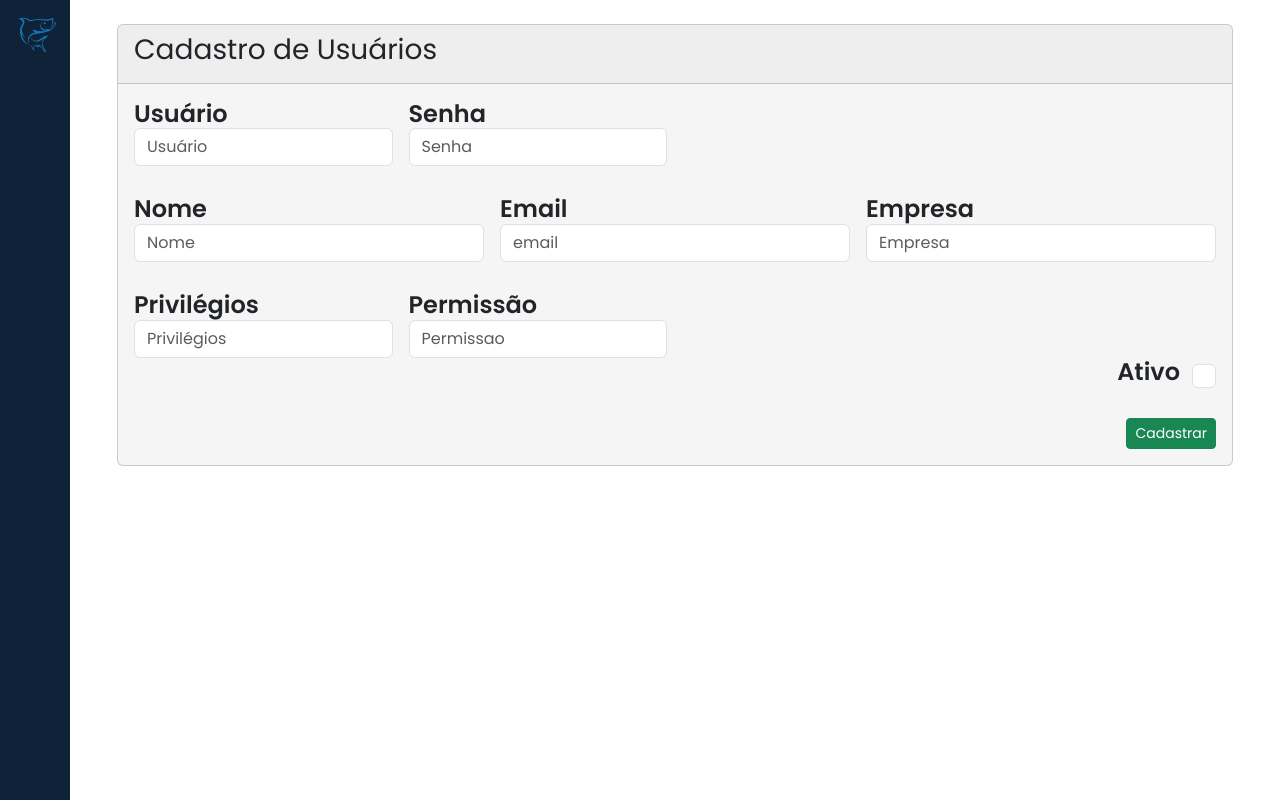
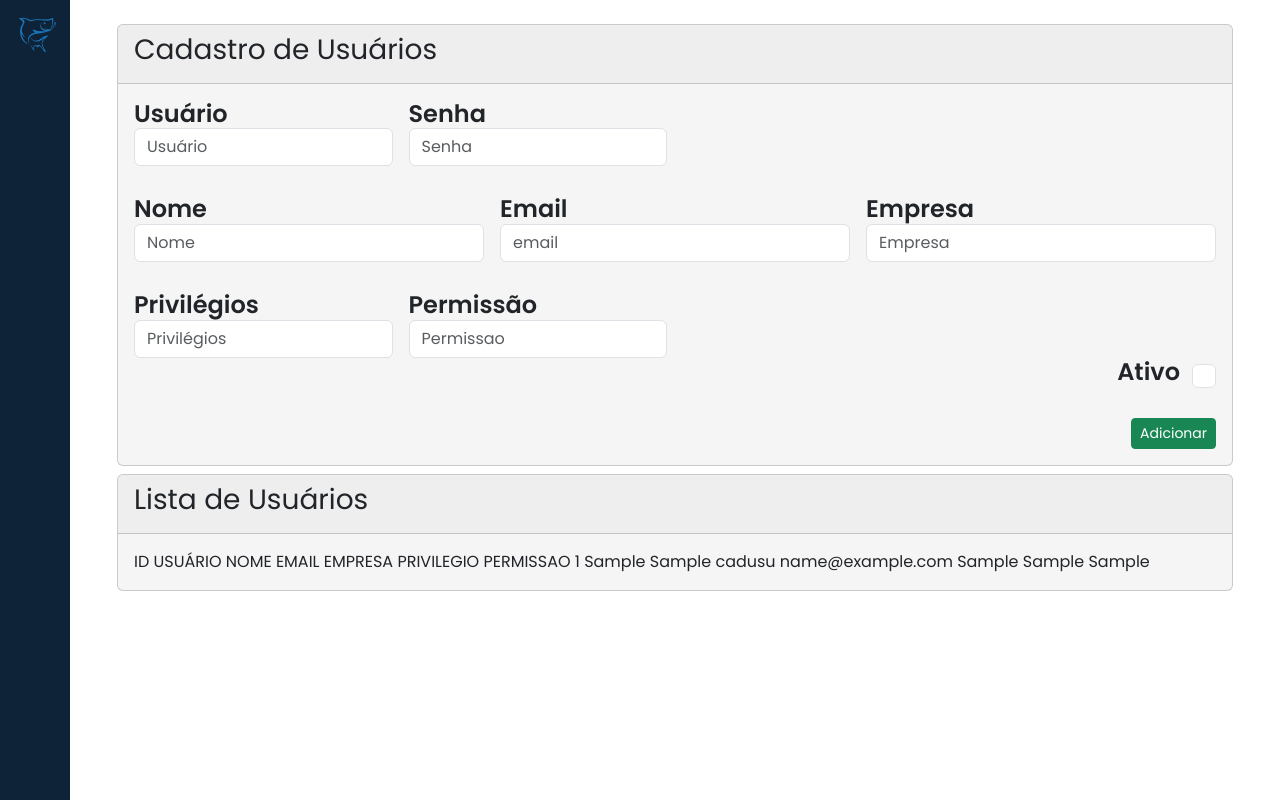
Before and after one commit to LucasRibeiro1/TestePHP, a PHP site: page /CadUsu.php in a window 1280 px wide. Run offline with PHP 8.4, Linux system fonts and the light colour scheme; tables that the repository leaves empty or names only in its code hold one stand-in row (values such as "Sample post"); some libraries are stand-ins or nearby versions.

Commit message:
NOVO REPOSITORIO
DALEEEEE

```diff
--- a/Inicio.php
+++ b/Inicio.php
@@ -14,7 +14,7 @@
 </head>
 <body>
     <div class="wrapper">
-        <?php include 'sidebar.php'; ?>
+        <?php include 'src/Comum/sidebar.php'; ?>
             <div class="main p-3">
                     <div class="text-center">
                         <h1>
--- a/conexao.php
+++ /dev/null
@@ -1,4 +0,0 @@
-<?php
-
-$pdo = new PDO('mysql:hostnome=localhost;dbname=meubanco', 'root', '');
-?>
--- /dev/null
+++ b/config/conexao.php
@@ -0,0 +1,9 @@
+<?php
+
+try{
+$pdo = new PDO('mysql:hostnome=localhost;dbname=meubanco', 'root', '');
+}catch(PDOException $e){
+	die("erro ao conectar ao banco de dados" . $e->getmessage());
+}
+
+?>
--- a/sidebar.php
+++ b/src/Comum/sidebar.php
@@ -1,7 +1,7 @@
   <!--  <div class="wrapper"> -->
         <aside id="sidebar">
                 <div class="sidebar_logo">
-                    <img src="img/logo.png" class="mb-1" height="70" width="70" >
+                    <img src="/../img/logo.png" class="mb-1" height="70" width="70" >
                     <a class="sidebar-item-logo">
                     <span>Surubins Code</span>
                     </a>
@@ -257,7 +257,7 @@
                             </a>
                             <ul id="multi-Usuarios" class="sidebar-dropdown list-unstyled collapse">
                                 <li class="sidebar-item">
-                                    <a href="CadUsu.php" class="sidebar-link">Cadastro</a>
+                                    <a href="./src/pages/CadUsu.php" class="sidebar-link">Cadastro</a>
                                 </li>
                                 <li class="sidebar-item">
                                     <a href="#" class="sidebar-link">Privilégios</a>
--- /dev/null
+++ b/src/classes/User.php
@@ -0,0 +1,33 @@
+<?php
+
+class User{
+	private $pdo;
+
+	public function __construct($pdo){
+		$this->pdo = $pdo;
+	}
+
+	public function create($nome,$usuario,$senha,$email,$empresa,$privilegio,$permissao){
+	$sql = "INSERT INTO cadusu(nome, usuario, senha, email, empresa, privilegio, permissao) VALUES (:nome, :usuario, :senha, :email, :empresa, :privilegio, :permissao)";
+	$stmt = $this->pdo->prepare($sql);
+	$stmt->execute(['nome'=> $nome,'usuario'=> $usuario,'senha'=> $senha,'email'=> $email,'empresa'=> $empresa,'privilegio'=> $privilegio,'permissao'=> $permissao]);
+	}
+
+	public function read(){
+		$sql = "SELECT * FROM cadusu ";
+		$stmt = $this->pdo->query($sql);
+		return $stmt->fetchAll(PDO::FETCH_ASSOC);
+	}
+
+	public function update($id,$nome,$usuario,$senha,$email,$empresa,$privilegio,$permissao){
+		$sql = "UPDATE cadusu SET nome = :nome, usuario = :usuario, senha= :senha, email= :email, empresa= :empresa, privilegio= :privilegio, permissao= :permissao WHERE id = $id ";
+		$stmt = $this->pdo->prepare($sql);
+		$stmt->execute(['nome'=>$nome,'usuario'=>$usuario,'senha'=>$senha,'email'=>$email,'empresa'=>$empresa,'privilegio'=>$privilegio,'permissao'=>$permissao]);
+	}
+
+	public function delete($id){
+		$sql = "DELETE FROM cadusu where id = :id";
+		$stmt = $this->pdo->prepare($sql);
+		$stmt->execute(['id' => $id]);
+	}
+}
--- /dev/null
+++ b/src/controllers/UserController.php
@@ -0,0 +1,28 @@
+<?php
+
+	require_once __Dir__ . '/../classes/User.php';
+
+	class UserController{
+		private $user;
+
+		public function __construct($pdo){
+			$this->user = new User($pdo);
+		}
+
+		public function inicio(){
+			return $this->user->read();
+		}
+		public function create($nome,$usuario,$senha,$email,$empresa,$privilegio,$permissao){
+			$this->user->create($nome,$usuario,$senha,$email,$empresa,$privilegio,$permissao);
+		}
+		public function update($id,$nome,$usuario,$senha,$email,$empresa,$privilegio,$permissao){
+			$this->user->update($id,$nome,$usuario,$senha,$email,$empresa,$privilegio,$permissao);
+		}
+		public function delete($id){
+			$this->user->delete($id);
+		}
+	}
+
+
+
+?>
--- a/CadUsu.php
+++ b/src/pages/CadUsu.php
@@ -1,4 +1,21 @@
+<?php
 
+    require_once __DIR__ . '/../../config/conexao.php';
+    require_once __DIR__ . '/../controllers/UserController.php';
+
+    $userController = new UserController($pdo);
+
+    if($_SERVER['REQUEST_METHOD'] === 'POST'){
+        if(isset($_POST['create'])){
+            $userController->create($_POST['nome'],$_POST['usuario'],$_POST['senha'],$_POST['email'],$_POST['empresa'],$_POST['privilegio'],$_POST['permissao']);
+        }elseif (isset($_POST['update'])){
+            $userController->update($_POST['nome'],$_POST['usuario'],$_POST['senha'],$_POST['email'],$_POST['empresa'],$_POST['privilegio'],$_POST['permissao']);
+        }elseif (isset($_POST['delete'])){
+            $userController->create($_POST['id']);
+    }
+    }
+    $users = $userController->inicio();
+?>
 
 <!DOCTYPE html>
 <html lang="en">
@@ -10,11 +27,11 @@
 <link rel="stylesheet" href="https://cdn.jsdelivr.net/npm/bootstrap@5.3.8/dist/css/bootstrap.min.css">
 <link rel="stylesheet" href="https://cdn.lineicons.com/5.0/lineicons.css">
 <link rel="stylesheet" href="https://cdnjs.cloudflare.com/ajax/libs/font-awesome/4.7.0/css/font-awesome.min.css">
-<link rel="stylesheet" href="Paginas/style.css">
+<link rel="stylesheet" href="/../Paginas/style.css">
 </head>
 <body>
     <div class="wrapper">
-        <?php include 'sidebar.php'; ?>
+        <?php include '../Comum/sidebar.php'; ?>
         <div class="main p-3">
                 <h1>
                      <div class="container">
@@ -23,7 +40,7 @@
                                 <h3>Cadastro de Usuários</h3>
                             </div>
                             <div class="card-body">
-                                <form action="cadastrar.php" method="post">
+                                <form id="createform" method="POST">
                                     <div class="row g-3 align-items-center">
                                             <div class="form-group col-md-3">
                                                 <label>Usuário</label>
@@ -63,10 +80,7 @@
                                         <input type="checkbox"  class="form-check-input">
                                     </div><br>
                                     <div class="d-grid gap-2 d-md-flex justify-content-md-end">
-                                        <input type="submit" value="Cadastrar" class="btn btn-sm btn-success">
-                                    <!--    <a href="Inicio.html" class="btn btn-primary" >Salvar</a>
-                                        <a href="Inicio.html" class="btn btn-warning" >Editar</a>
-                                        <a href="Inicio.html" class="btn btn-danger" >Cancelar</a> -->
+                                        <button type="submit" name="create" class="btn btn-sm btn-success">Adicionar</button>
                                     </div>
                                 </form>
                                 <div class="card-grid">
@@ -76,9 +90,45 @@
                         </div>
                     </div>
                 </h1>
+                <div class="container">
+                        <div class="card" id="formulario-cadastro">
+                            <div class="card-header">
+                                <h3>Lista de Usuários</h3>
+                            </div>
+                            <div class="card-body">
+                                <thead>
+                                    <tr>
+                                        <th>ID</th>
+                                        <th>USUÁRIO</th>
+                                        <th>NOME</th>
+                                        <th>EMAIL</th>
+                                        <th>EMPRESA</th>
+                                        <th>PRIVILEGIO</th>
+                                        <th>PERMISSAO</th>
+                                    </tr>
+                                </thead>
+                                <tbody>
+                                <?php foreach ($users as $user): ?>
+                                    <tr>
+                                        <td><?= $user['id'] ?></td>
+                                        <td><?= $user['usuario'] ?></td>
+                                        <td><?= $user['nome'] ?></td>
+                                        <td><?= $user['email'] ?></td>
+                                        <td><?= $user['empresa'] ?></td>
+                                        <td><?= $user['privilegio'] ?></td>
+                                        <td><?= $user['permissao'] ?></td>
+                                    </tr>
+                                <?php endforeach ?>
+                                </tbody>
+                            <div class="card-grid">
+
+                                </div>
+                            </div>
+                        </div>
+                    </div>
             </div>
         </div>
 </body>
     <script src="https://cdn.jsdelivr.net/npm/bootstrap@5.3.8/dist/js/bootstrap.bundle.min.js" integrity="sha384-FKyoEForCGlyvwx9Hj09JcYn3nv7wiPVlz7YYwJrWVcXK/BmnVDxM+D2scQbITxI" crossorigin="anonymous"></script>
-    <script src="Paginas/Script.js"></script>
+    <script src="/../Paginas/Script.js"></script>
 </html>
```
Also changed, not shown: src/pages/Login.php (renamed from Login.php, +5 -5 lines), src/classes/cadastrar.php (renamed from cadastrar.php), src/classes/visualizar.php (renamed from visualizar.php), src/pages/CadCli.php (renamed from CadCli.php), src/pages/CadForn.php (renamed from CadForn.php), src/pages/cadProd.php (renamed from cadProd.php).
